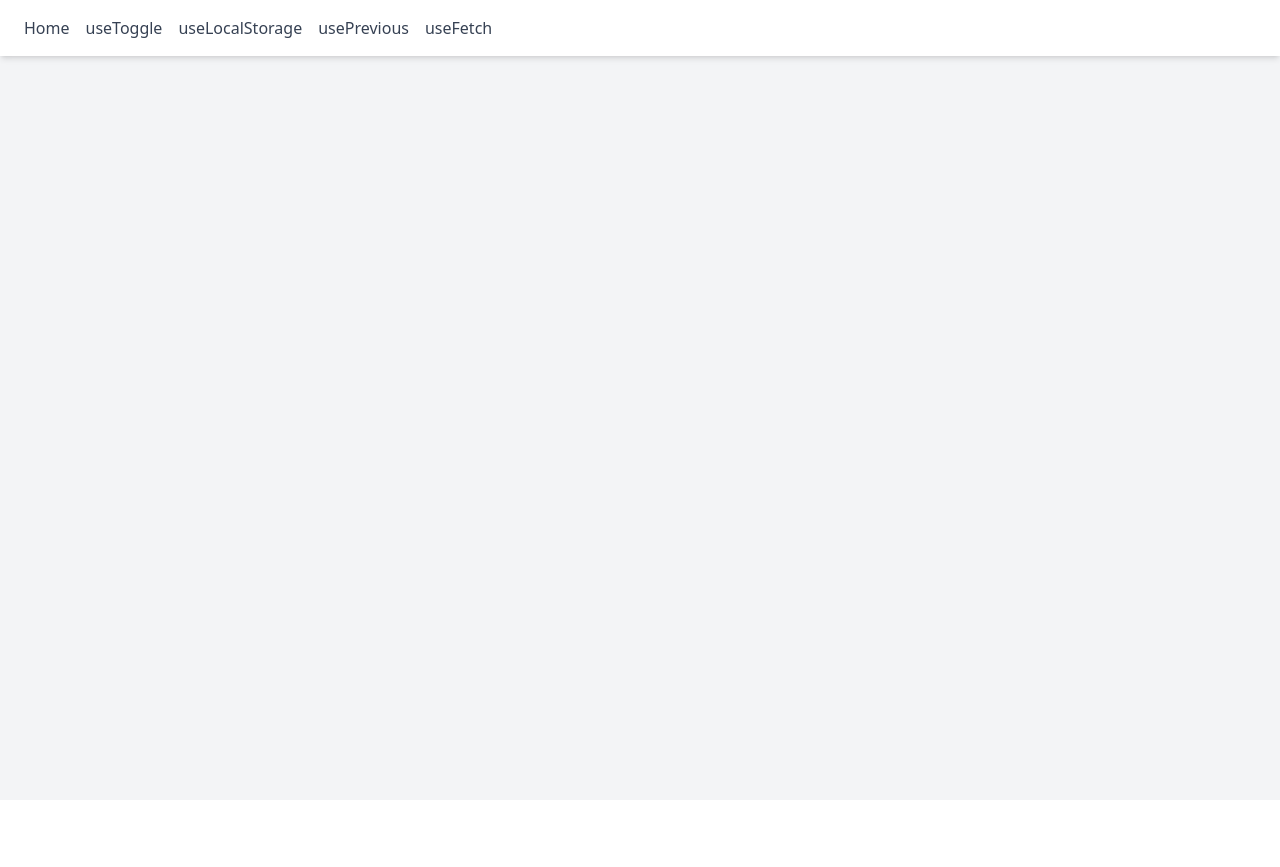
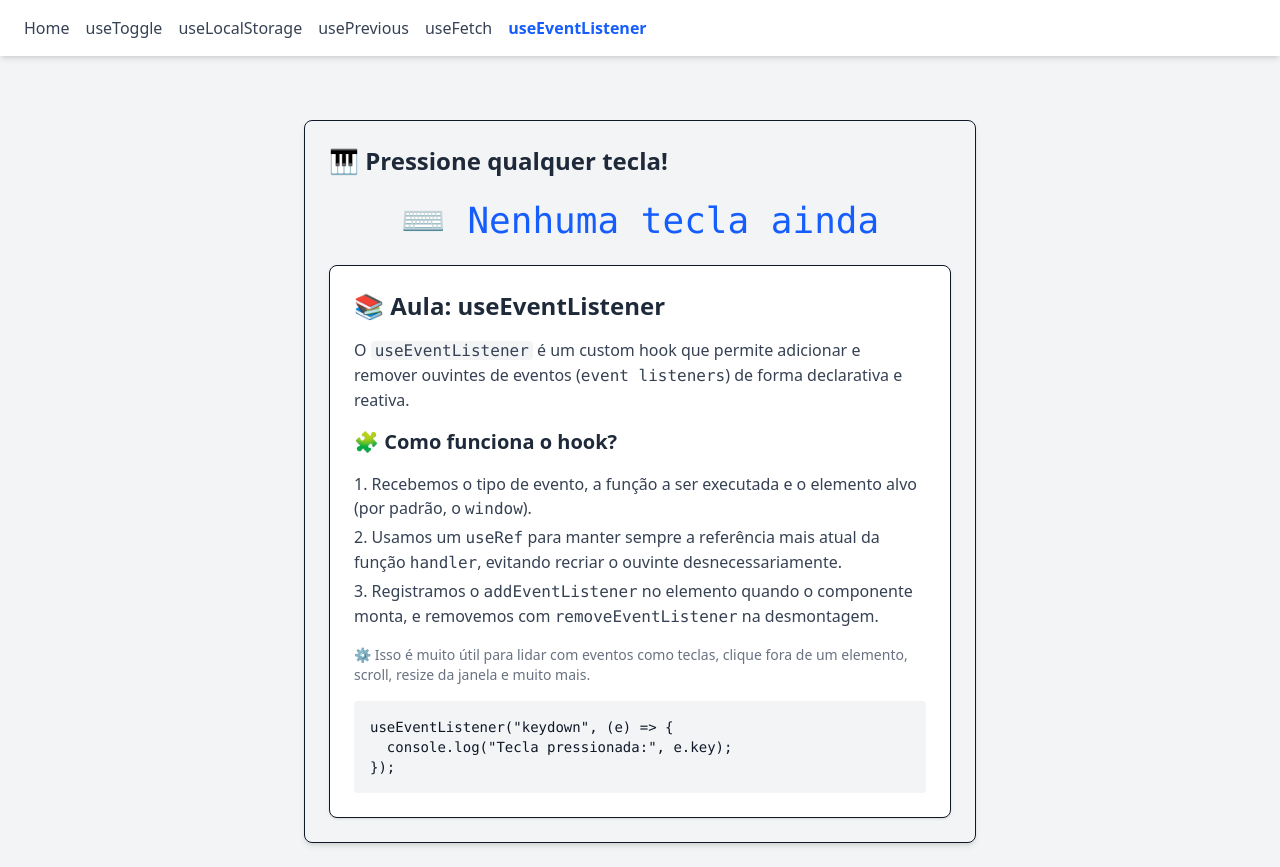
Before and after one commit to heliosalesjr/chl, a React (Vite) app: page /eventlistener in a window 1280 px wide. Before the commit the page ends 800 px from the top, so only its background shows below. Built offline with nearby package versions, Linux system fonts and the light colour scheme.

Commit message:
component with the event listener hook + added to the navbar

```diff
--- a/src/App.jsx
+++ b/src/App.jsx
@@ -5,6 +5,8 @@ import ToggleExample from "./pages/ToggleExample";
 import LocalStorageExample from "./pages/LocalStorageExample";
 import PreviousExample from "./pages/PreviousExample";
 import FetchExample from "./pages/FetchExample";
+import EventListenerExample from "./pages/EventListenerExample";
+
 
 function App() {
   return (
@@ -17,6 +19,7 @@ function App() {
           <Route path="/localstorage" element={<LocalStorageExample />} />
           <Route path="/previousexample" element={<PreviousExample />} />
           <Route path="/fetch" element={<FetchExample />} />
+          <Route path="/eventlistener" element={<EventListenerExample />} />
         </Routes>
       </main>
     </div>
--- a/src/components/Navbar.jsx
+++ b/src/components/Navbar.jsx
@@ -43,6 +43,16 @@ const Navbar = () => {
       >
         useFetch
       </NavLink>
+
+      <NavLink
+        to="/eventlistener"
+        className={({ isActive }) =>
+          isActive ? "text-blue-600 font-semibold" : "text-gray-700"
+        }
+      >
+        useEventListener
+      </NavLink>
+
     </nav>
   );
 };
--- /dev/null
+++ b/src/pages/EventListenerExample.jsx
@@ -0,0 +1,49 @@
+// src/pages/EventListenerExample.jsx
+import React, { useState } from "react";
+import useEventListener from "../hooks/useEventListener";
+
+const EventListenerExample = () => {
+  const [key, setKey] = useState(null);
+
+  useEventListener("keydown", (e) => {
+    setKey(e.key);
+  });
+
+  return (
+    <div className="p-6 border rounded-lg shadow-md max-w-2xl mx-auto mt-10 space-y-6">
+      <h1 className="text-2xl font-bold text-gray-800">🎹 Pressione qualquer tecla!</h1>
+
+      <div className="text-center text-4xl font-mono text-blue-600">
+        {key ? `Você pressionou: ${key}` : "⌨️ Nenhuma tecla ainda"}
+      </div>
+
+      {/* AULINHA */}
+      <div className="bg-white rounded-lg p-6 border shadow space-y-4">
+        <h2 className="text-2xl font-bold text-gray-800">📚 Aula: useEventListener</h2>
+
+        <p className="text-gray-700">
+          O <code className="bg-gray-100 px-1 rounded">useEventListener</code> é um custom hook que permite adicionar e remover ouvintes de eventos (<code>event listeners</code>) de forma declarativa e reativa.
+        </p>
+
+        <h3 className="text-xl font-semibold text-gray-800">🧩 Como funciona o hook?</h3>
+        <ol className="list-decimal list-inside text-gray-700 space-y-1">
+          <li>Recebemos o tipo de evento, a função a ser executada e o elemento alvo (por padrão, o <code>window</code>).</li>
+          <li>Usamos um <code>useRef</code> para manter sempre a referência mais atual da função <code>handler</code>, evitando recriar o ouvinte desnecessariamente.</li>
+          <li>Registramos o <code>addEventListener</code> no elemento quando o componente monta, e removemos com <code>removeEventListener</code> na desmontagem.</li>
+        </ol>
+
+        <p className="text-sm text-gray-500 mt-4">
+          ⚙️ Isso é muito útil para lidar com eventos como teclas, clique fora de um elemento, scroll, resize da janela e muito mais.
+        </p>
+
+        <pre className="bg-gray-100 text-sm p-4 rounded overflow-x-auto">
+{`useEventListener("keydown", (e) => {
+  console.log("Tecla pressionada:", e.key);
+});`}
+        </pre>
+      </div>
+    </div>
+  );
+};
+
+export default EventListenerExample;
```
